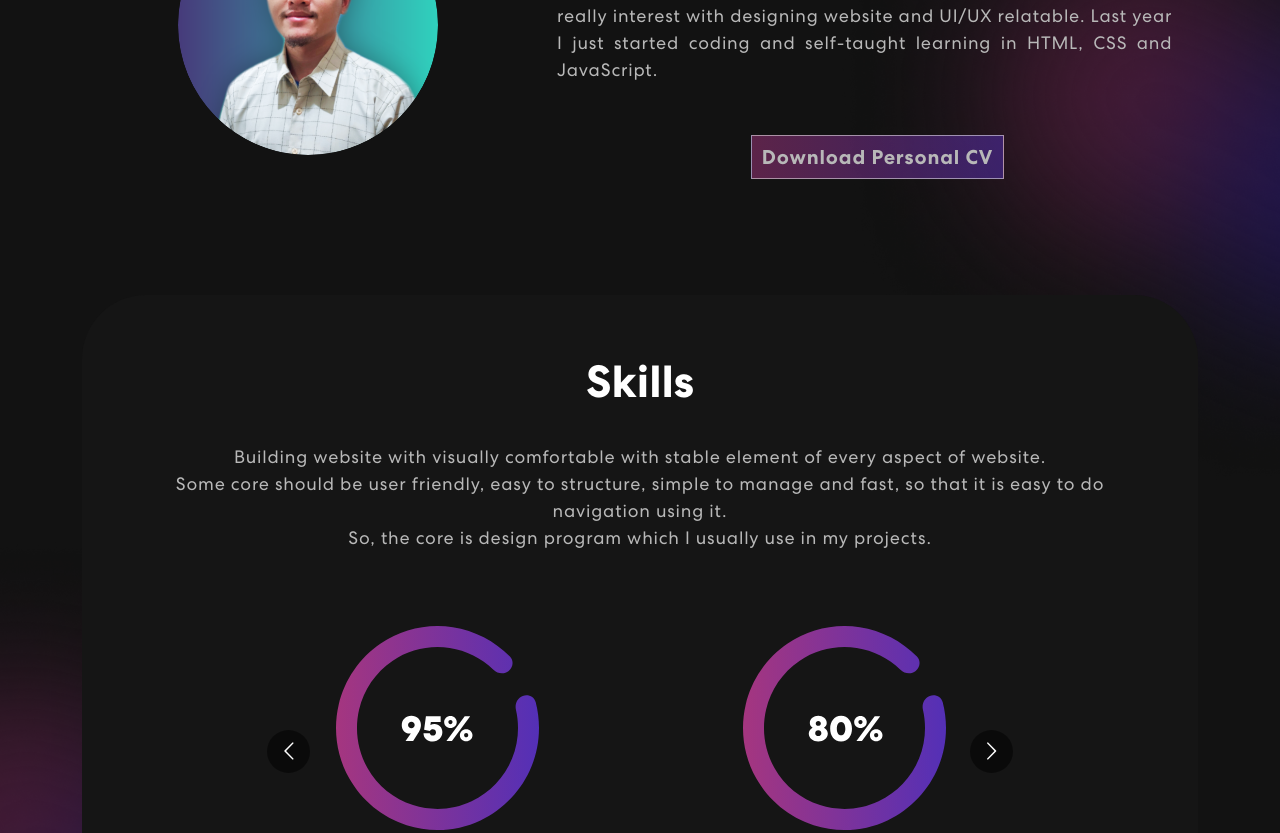
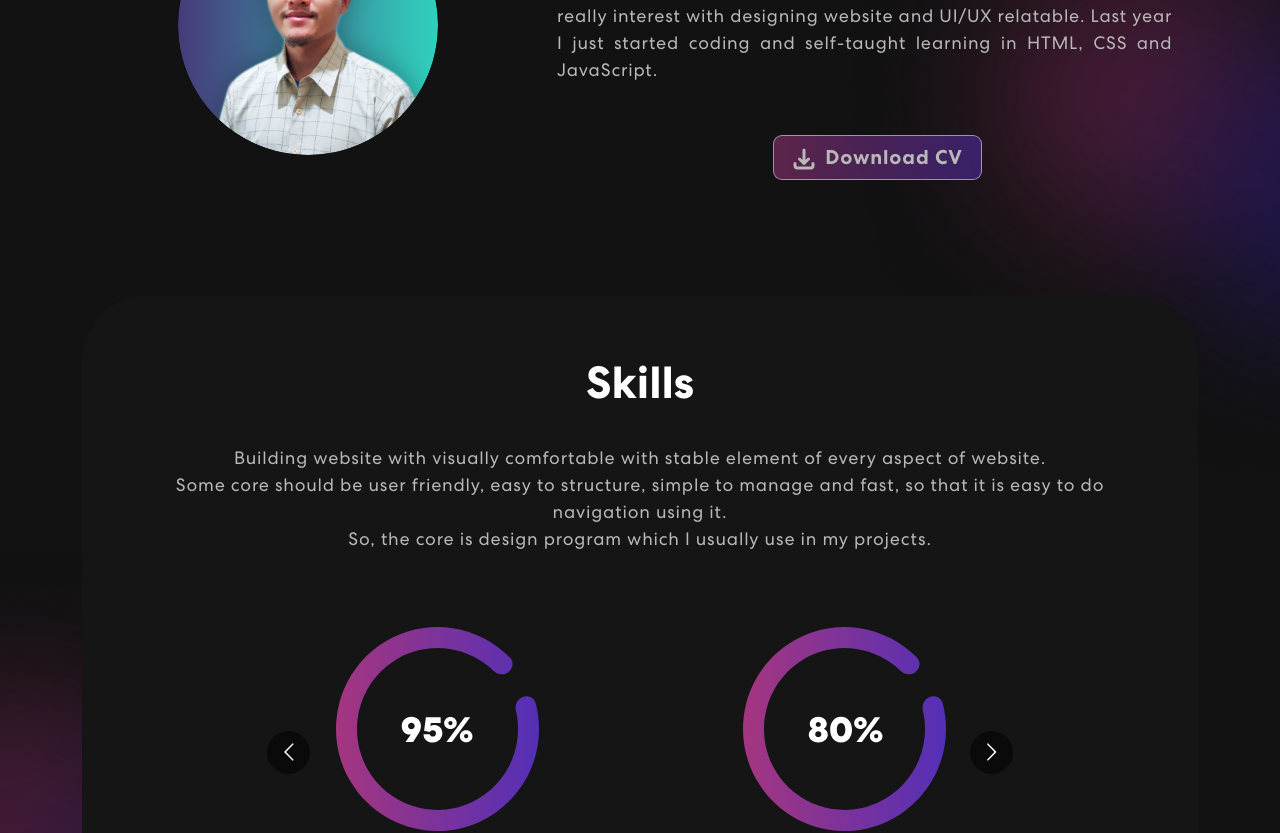
Before and after one commit to prabuhadi/personal-portofolio, a React (Create React App) app: page / in a window 1280 px wide. Shown: the part 1120-1953 px from the top of the page. Built offline with nearby package versions, Linux system fonts and the light colour scheme.

Commit message:
Modify button download

```diff
--- a/src/App.css
+++ b/src/App.css
@@ -267,6 +267,7 @@ nav.navbar .navbar-toggler[aria-expanded="true"] .navbar-toggler-icon {
   font-size: 20px;
   margin-bottom: 16px;
   display: inline-block;
+  border-radius: 9px;
 }
 .banner h1 {
   font-size: 65px;
@@ -386,7 +387,7 @@ nav.navbar .navbar-toggler[aria-expanded="true"] .navbar-toggler-icon {
   color: #b8b8b8;
   font-weight: 700;
   letter-spacing: 0.8px;
-  padding: 8px 10px;
+  padding: 8px 18px;
   background: linear-gradient(
     90.21deg,
     rgba(170, 54, 124, 0.5) -5.91%,
@@ -397,6 +398,7 @@ nav.navbar .navbar-toggler[aria-expanded="true"] .navbar-toggler-icon {
   margin: 36px 0;
   display: inline-block;
   transition: all 0.3s;
+  border-radius: 9px;
 }
 .about a:hover,
 a:visited {
@@ -410,6 +412,12 @@ a:visited {
   width: 96%;
   text-align: justify;
   padding-top: 60px;
+}
+.download-icon {
+  width: 24px;
+  height: 24px;
+  margin-right: 9px;
+  stroke-width: 3px;
 }
 .background-image-right {
   top: 20%;
--- a/src/components/About.js
+++ b/src/components/About.js
@@ -29,7 +29,21 @@ export const About = () => {
               learning in HTML, CSS and JavaScript.
             </p>
             <a href={cv} download>
-              Download Personal CV
+              <svg
+                xmlns="http://www.w3.org/2000/svg"
+                fill="none"
+                viewBox="0 0 24 24"
+                stroke-width="1.5"
+                stroke="currentColor"
+                class="download-icon"
+              >
+                <path
+                  stroke-linecap="round"
+                  stroke-linejoin="round"
+                  d="M3 16.5v2.25A2.25 2.25 0 005.25 21h13.5A2.25 2.25 0 0021 18.75V16.5M16.5 12L12 16.5m0 0L7.5 12m4.5 4.5V3"
+                />
+              </svg>
+              Download CV
             </a>
           </Col>
         </Row>
```
